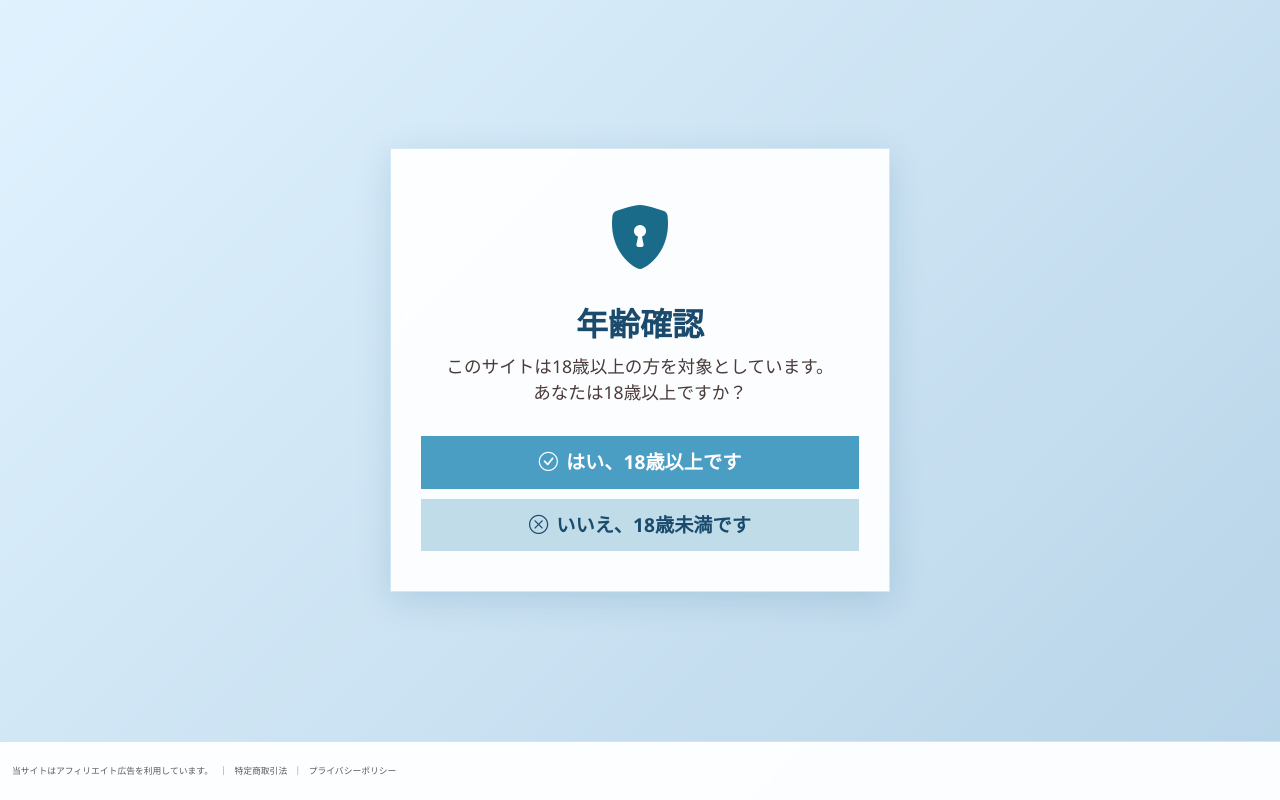
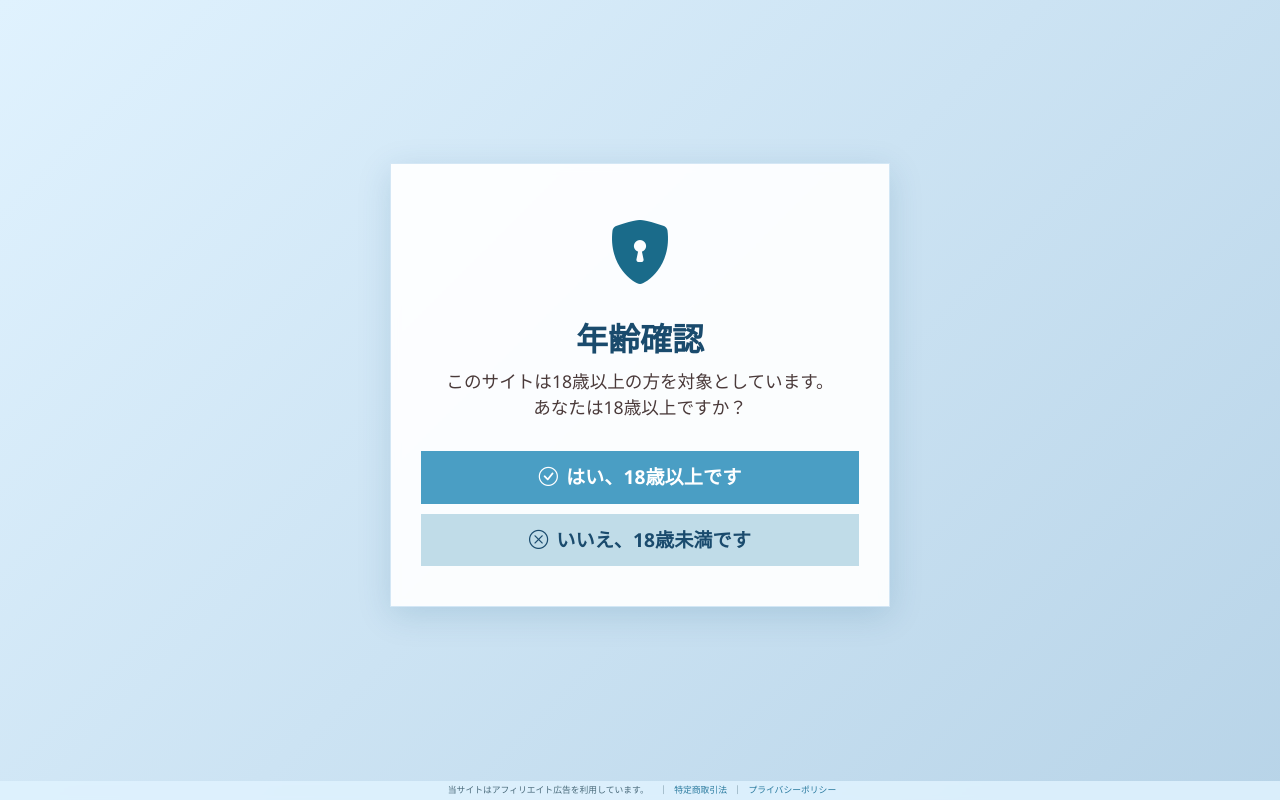
Before and after one commit to mcyosiki-dev/love-doll-scraper, a Flask app: page / in a window 1280 px wide. Run offline with Flask 3, Linux system fonts and the light colour scheme.

Commit message:
fix: トップの広告を削除、フッターを半透明水色に統一、高さ縮小、黒線削除

```diff
--- a/templates/footer.html
+++ b/templates/footer.html
@@ -1,8 +1,8 @@
-<footer class="footer fixed-bottom" style="background: rgba(255,255,255,0.95); backdrop-filter: blur(4px); border-top: 1px solid #dee2e6; padding: 4px 0; font-size: 0.55rem; z-index: 1030;">
+<footer class="footer fixed-bottom" style="background: rgba(224, 242, 254, 0.85); backdrop-filter: blur(2px); border: none; padding: 2px 0; font-size: 0.55rem; z-index: 1030; min-height: auto;">
     <div class="container-fluid">
-        <div class="row align-items-center">
-            <!-- 左：法的表記（全ページ共通） -->
-            <div class="col-12 col-md-6 text-center text-md-start text-muted" style="font-size: 0.55rem; line-height: 1.4;">
+        <div class="row align-items-center" style="margin: 0;">
+            <!-- 左：法的表記 -->
+            <div class="col-12 col-md-5 text-center text-md-start text-muted" style="font-size: 0.55rem; line-height: 1.3; padding: 2px 0;">
                 <span>当サイトはアフィリエイト広告を利用しています。</span>
                 <span class="mx-1">｜</span>
                 <a href="{{ url_for('legal') }}" class="text-decoration-none text-muted">特定商取引法</a>
@@ -11,13 +11,13 @@
             </div>
 
             <!-- 右：広告（年齢確認後のみ表示） -->
-            <div class="col-12 col-md-6 text-center text-md-end" style="min-height: 50px;">
+            <div class="col-12 col-md-7 text-center text-md-end" style="padding: 2px 0; min-height: auto;">
                 {% if session.get('age_verified') %}
-                    <div id="ad-slot-bottom" style="display: inline-block; max-width: 100%;">
+                    <div id="ad-slot-bottom" style="display: block; max-width: 100%; text-align: center;">
                         <script src="https://adm.shinobi.jp/s/f09ef3b5301cad6c264dd7e06ac36d0b"></script>
                     </div>
                 {% else %}
-                    <!-- 年齢確認前は空欄 -->
+                    <!-- 年齢確認前は何も表示しない -->
                 {% endif %}
             </div>
         </div>
--- a/templates/top.html
+++ b/templates/top.html
@@ -17,7 +17,7 @@
             font-family: 'Segoe UI', Tahoma, Geneva, Verdana, sans-serif;
             margin: 0;
             padding: 20px;
-            padding-bottom: 80px;
+            padding-bottom: 50px; /* フッター分の余白を縮小 */
         }
         .age-verify-container {
             background: rgba(255, 255, 255, 0.92);
@@ -74,6 +74,32 @@
         .btn-age-no:hover {
             background: #a8c8d8;
         }
+
+        /* 専用フッター（広告なし） */
+        .footer-top {
+            position: fixed;
+            bottom: 0;
+            left: 0;
+            right: 0;
+            background: rgba(224, 242, 254, 0.85);
+            backdrop-filter: blur(2px);
+            padding: 3px 0;
+            font-size: 0.55rem;
+            text-align: center;
+            color: #4a6a7a;
+            border: none;
+            z-index: 1030;
+        }
+        .footer-top a {
+            color: #2a7a9e;
+            text-decoration: none;
+        }
+        .footer-top a:hover {
+            text-decoration: underline;
+        }
+        .footer-top span {
+            margin: 0 4px;
+        }
     </style>
 </head>
 <body>
@@ -88,6 +114,13 @@
         </form>
     </div>
 
-    {% include 'footer.html' %}
+    <!-- 専用フッター（広告なし・法的表記のみ） -->
+    <div class="footer-top">
+        <span>当サイトはアフィリエイト広告を利用しています。</span>
+        <span>｜</span>
+        <a href="{{ url_for('legal') }}">特定商取引法</a>
+        <span>｜</span>
+        <a href="{{ url_for('privacy') }}">プライバシーポリシー</a>
+    </div>
 </body>
 </html>
```
